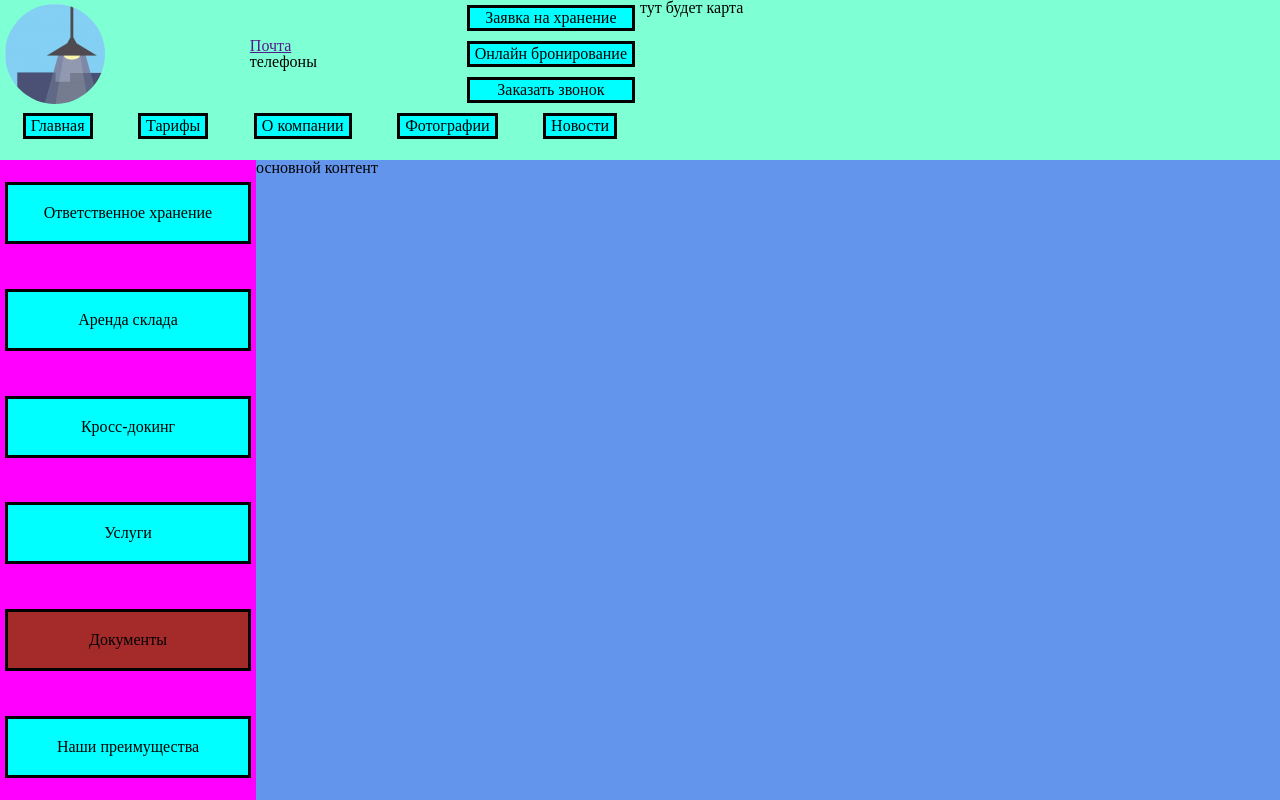
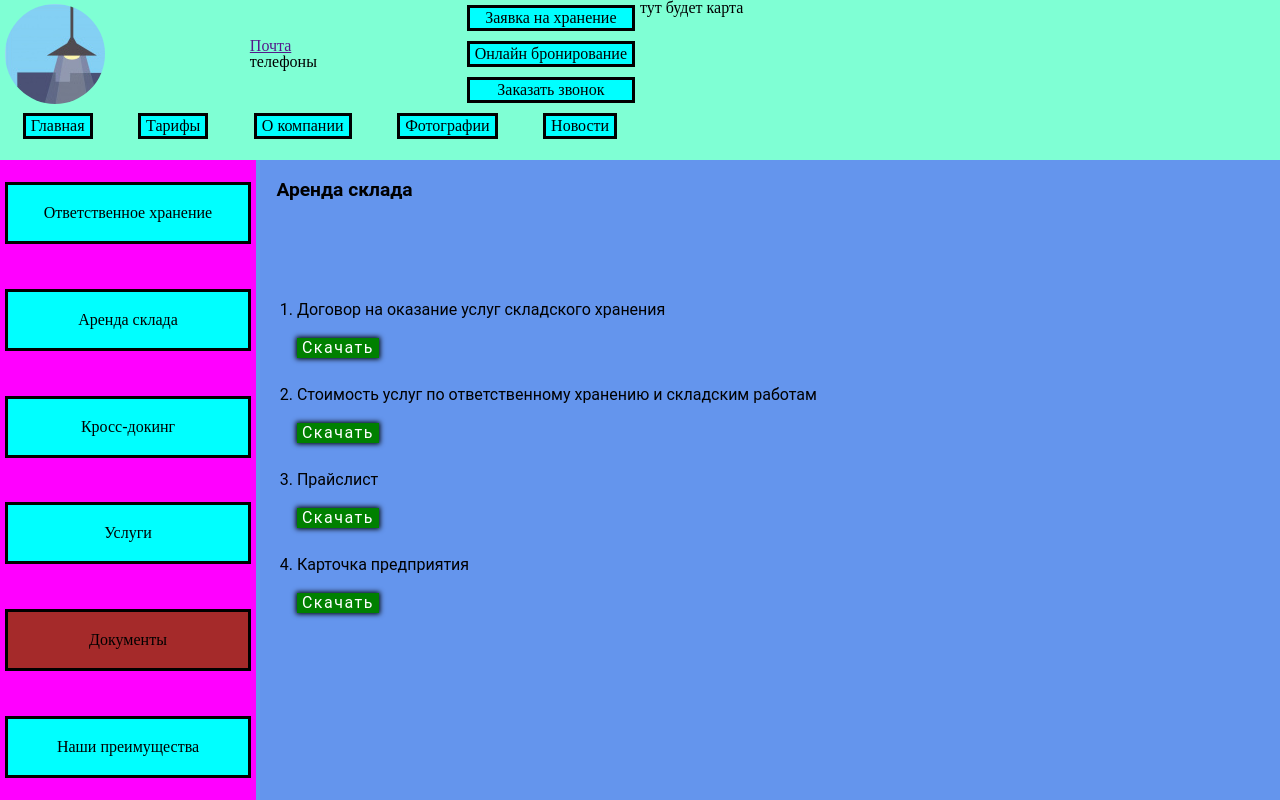
Before and after one commit to kalininmn/Warehousing-services, a website: page src/pages/DocumentsPage.html in a window 1280 px wide. Drawn offline with nearby package versions, Linux system fonts and the light colour scheme; files that its build step writes are made by us from their sources.

Commit message:
Added documents

```diff
--- a/src/pages/DocumentsPage.html
+++ b/src/pages/DocumentsPage.html
@@ -8,6 +8,7 @@
 
   <link rel="stylesheet" href="./css/reset.css">
   <link rel="stylesheet" href="./css/main.css">
+  <link rel="stylesheet" href="./css/documents.css">
 </head>
 <body>
   <header class="wrapper-header">
@@ -44,7 +45,35 @@
     <a href="benefits" class="nav-link">Наши преимущества</a>
   </aside>
 
-  <main class="wrapper-main">основной контент</main>
+  <main class="wrapper-main">
+    <div class="wrapper-text">
+      <div class="wrapper-title"><h2>Аренда склада</h2></div>
+    </div>
+    <div class="wrapper-list">
+      <ol class="list" type="1">
+        <li class="list__item">
+          <span>Договор на оказание услуг складского хранения</span>
+          </br>
+          <a href="/assets/documents/tariff.pdf" download>Скачать</a>
+        </li>
+        <li class="list__item">
+          <span>Стоимость услуг по ответственному хранению и складским работам</span>
+          </br>
+          <a href="/assets/documents/tariff.pdf" download>Скачать</a>
+        </li>
+        <li class="list__item">
+          <span>Прайслист</span>
+          </br>
+          <a href="/assets/documents/tariff.pdf" download>Скачать</a>
+        </li>
+        <li class="list__item">
+          <span>Карточка предприятия</span>
+          </br>
+          <a href="/assets/documents/tariff.pdf" download>Скачать</a>
+        </li>
+      </ol>
+    </div>
+  </main>
 
   <script src="/utils/loadLogo.js"></script>
 </body>
--- /dev/null
+++ b/src/styles/scss/documents.scss
@@ -0,0 +1,33 @@
+.wrapper-text {
+  display: flex;
+  flex-direction: column;
+  margin-bottom: 10%;
+  .wrapper-title {
+    margin-left: 2%;
+    margin-top: 2%;
+    font-family: 'Roboto', sans-serif;
+    font-weight: bold;
+    font-size: 1.2em;
+  }
+}
+
+.wrapper-list {
+  margin-left: 4%;
+  .list {
+    list-style: auto;
+    .list__item {
+      font-family: 'Roboto', sans-serif;
+      a {
+        display: inline-block;
+        margin-top: 2%;
+        margin-bottom: 3%;
+        padding: 2px 5px;
+        text-decoration: none;
+        color: white;
+        background: green;
+        letter-spacing: 1.5px;
+        box-shadow: 0px 0px 5px 1px black;
+      }
+    }
+  }
+}
```
Also changed, not shown: src/styles/css/documents.css (added), 1 other file.
